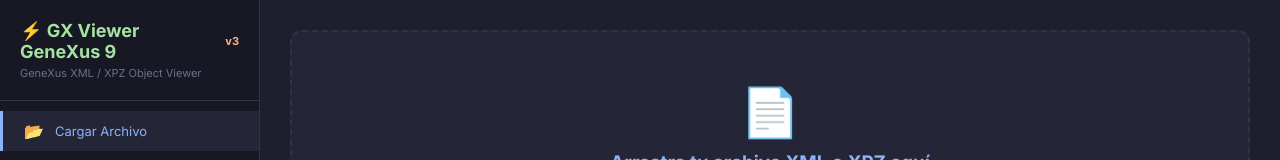
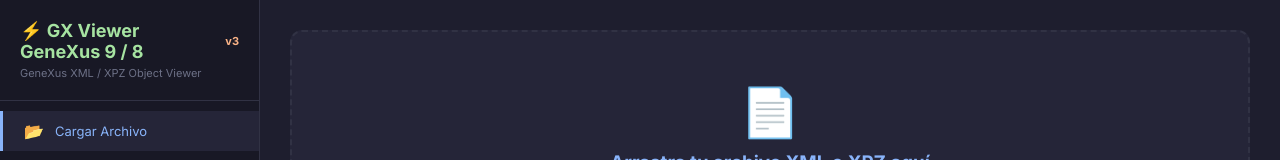
Before and after one commit to CristhianCanar/XMLViewer, a React (Vite) app: page / in a window 1280 px wide. Shown: the top 160 px of the page. Built offline with nearby package versions, Linux system fonts and the light colour scheme.

Commit message:
Se agrega texto de version 8

```diff
--- a/src/components/Sidebar.tsx
+++ b/src/components/Sidebar.tsx
@@ -26,7 +26,7 @@
     <aside className={`sidebar${open ? ' open' : ''}`}>
       <div className="logo">
         <h2>
-          ⚡ GX Viewer GeneXus 9
+          ⚡ GX Viewer GeneXus 9 / 8
           <small style={{ fontSize: 11, color: 'var(--accent-orange)' }}>v3</small>
         </h2>
         <span>GeneXus XML / XPZ Object Viewer</span>
```
